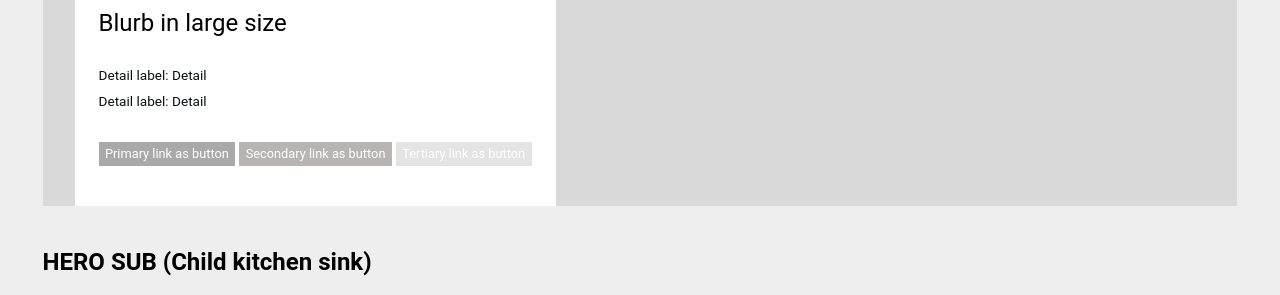
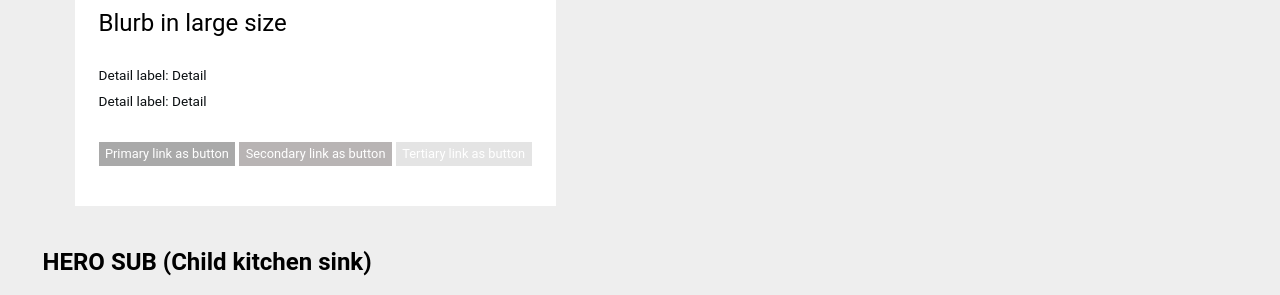
Before and after one commit to tamensah/mangrove, a plain HTML site: page hero.html in a window 1280 px wide. Shown: the part 288-583 px from the top of the page. Drawn offline with Linux system fonts and the light colour scheme.

Commit message:
revert changes to hero

```diff
--- a/hero.html
+++ b/hero.html
@@ -16,7 +16,7 @@
 
     <h2>HERO MAIN (The Parent kitchen sink)</h2>
 
-    <section class="mg-hero" style="background-image:url('https://github.com/tamensah/mangrove/blob/master/imgs/card-image.png')">
+    <section class="mg-hero" style="background-image:url('background-image:url('/imgs/hero_background.png')')">
 
         <div class="mg-hero__overlay">
 
```
